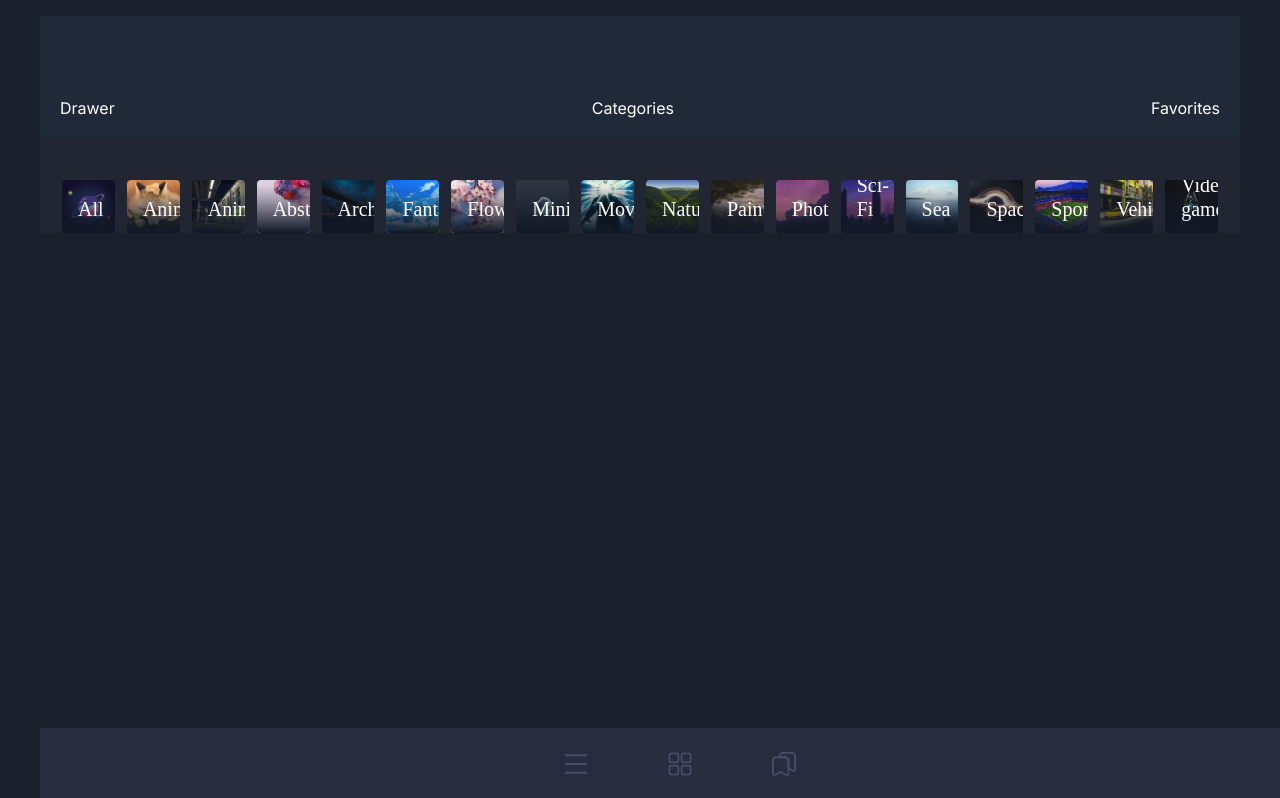
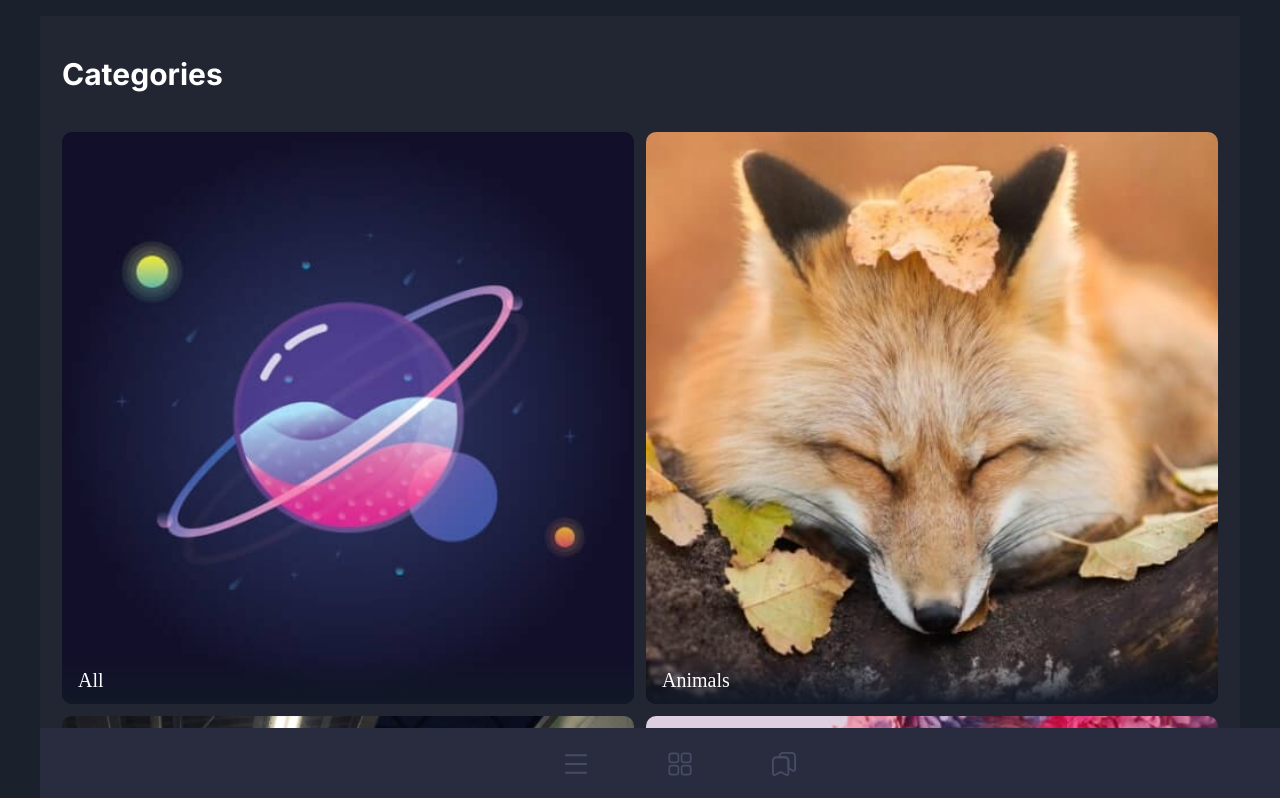
Before and after one commit to Hardyguardy/wallhaven-web, a Next.js app: page / in a window 1280 px wide. Shown: the top 798 px of the page. Built offline with nearby package versions, Linux system fonts and the light colour scheme.

Commit message:
wip: categories update

```diff
--- a/src/app/page.js
+++ b/src/app/page.js
@@ -6,7 +6,7 @@ export default function Home() {
   return (
     <main className="overflow-hidden mx-auto sm:px-10 px-5 pt-4 ">
       <div className="">
-        <Menu />
+        {/* <Menu /> */}
         <div className="">
           <Categories />
         </div>
--- a/src/components/Categories.jsx
+++ b/src/components/Categories.jsx
@@ -5,16 +5,20 @@ import { galleries } from "lib/data";
 const Categories = () => {
   return (
     <div className="screen" style={{ padding: "0 22px" }}>
-      <div className="pt-10 flex gap-3">
+      <h1 className="text-3xl font-bold pt-10">Categories</h1>
+
+      <div className="pt-10 grid grid-cols-2 gap-3">
         {galleries.map((item, index) => (
-          <div key={item.id} className="relative overflow-hidden rounded-[4px]">
+          <div
+            key={item.id}
+            className="relative overflow-hidden rounded-[10px]  "
+          >
             <Link href={`/${item.name}`} passHref>
               <Image
                 src={item.cover}
                 alt={item.name}
-                layout="responsive"
-                width={500}
-                height={500}
+                width={300}
+                height={300}
                 className="w-full aspect-square"
               />
               <div className="absolute bottom-0 left-0 w-full bg-gradient-to-t from-gray-900 to-transparent">
```
